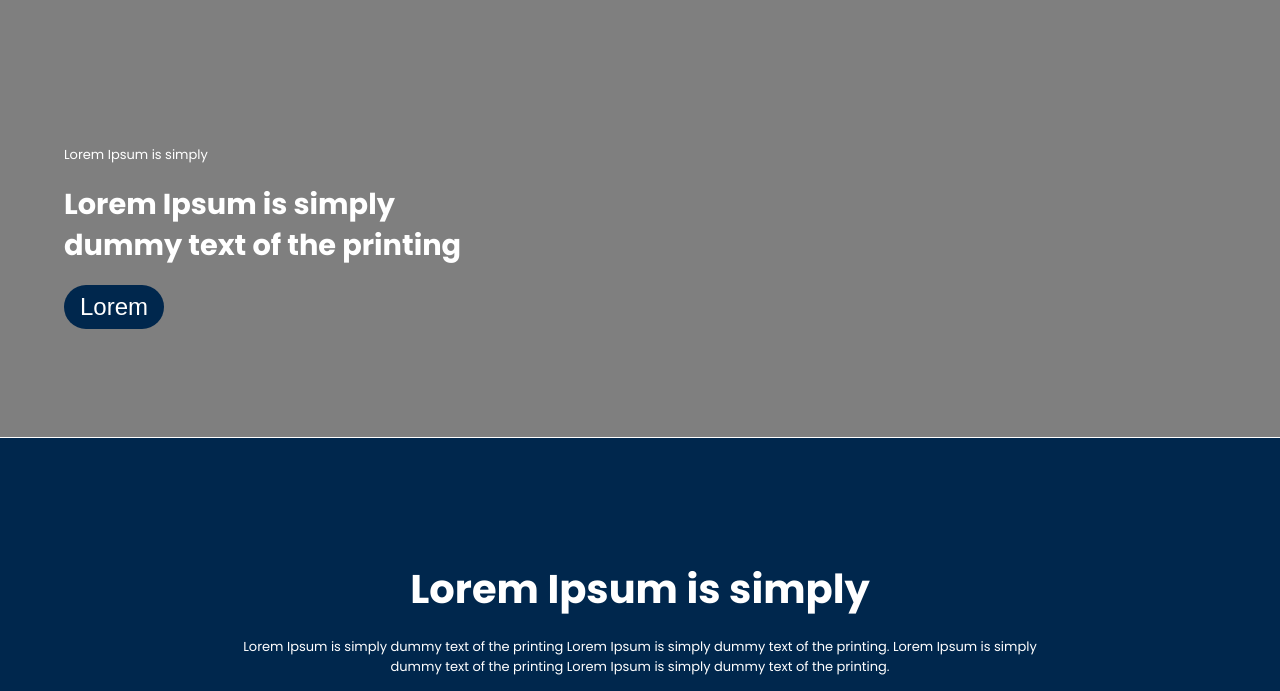
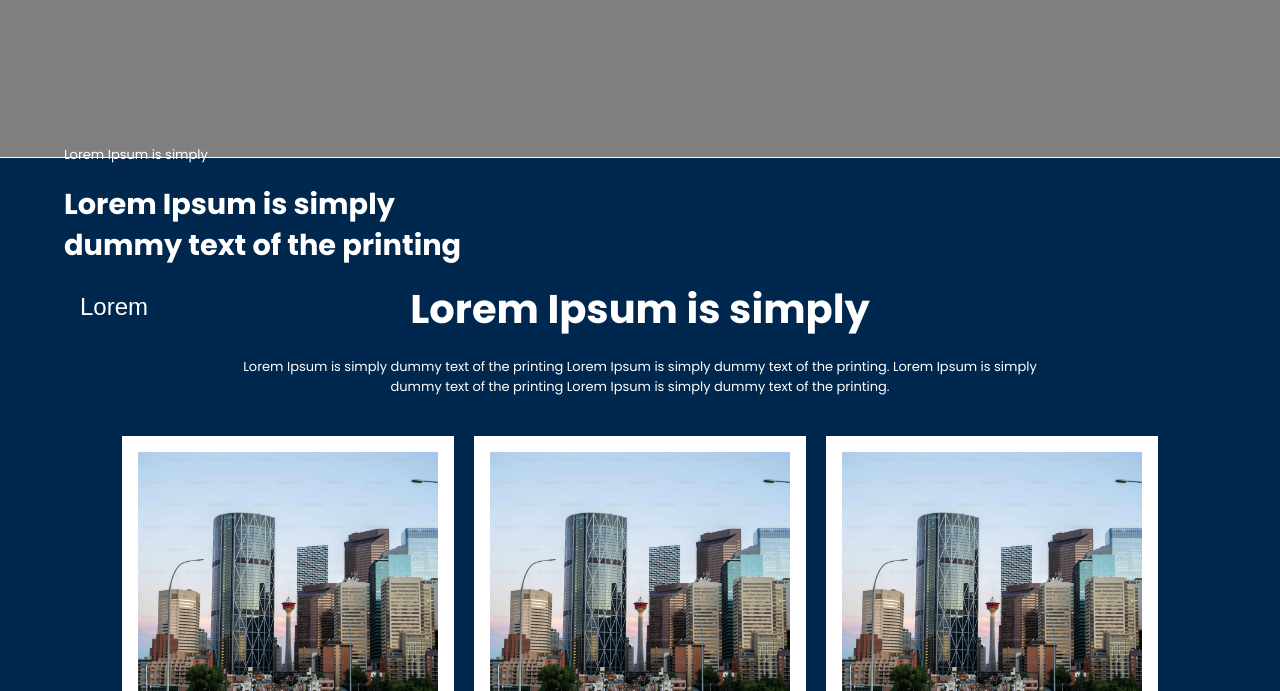
Before and after one commit to ShivaAili/GUS-Landingpage, a plain HTML site: page index.html in a window 1280 px wide. Shown: the part 83-774 px from the top of the page. Drawn offline with Linux system fonts and the light colour scheme.

Commit message:
Update styles.css

```diff
--- a/styles.css
+++ b/styles.css
@@ -844,7 +844,7 @@ h1 {
     width: 100%;
   }
   .hero-section {
-    height: 65vh !important;
+    height: 30vh !important;
   }
   .institutions-card {
     width: 40% !important;
```
